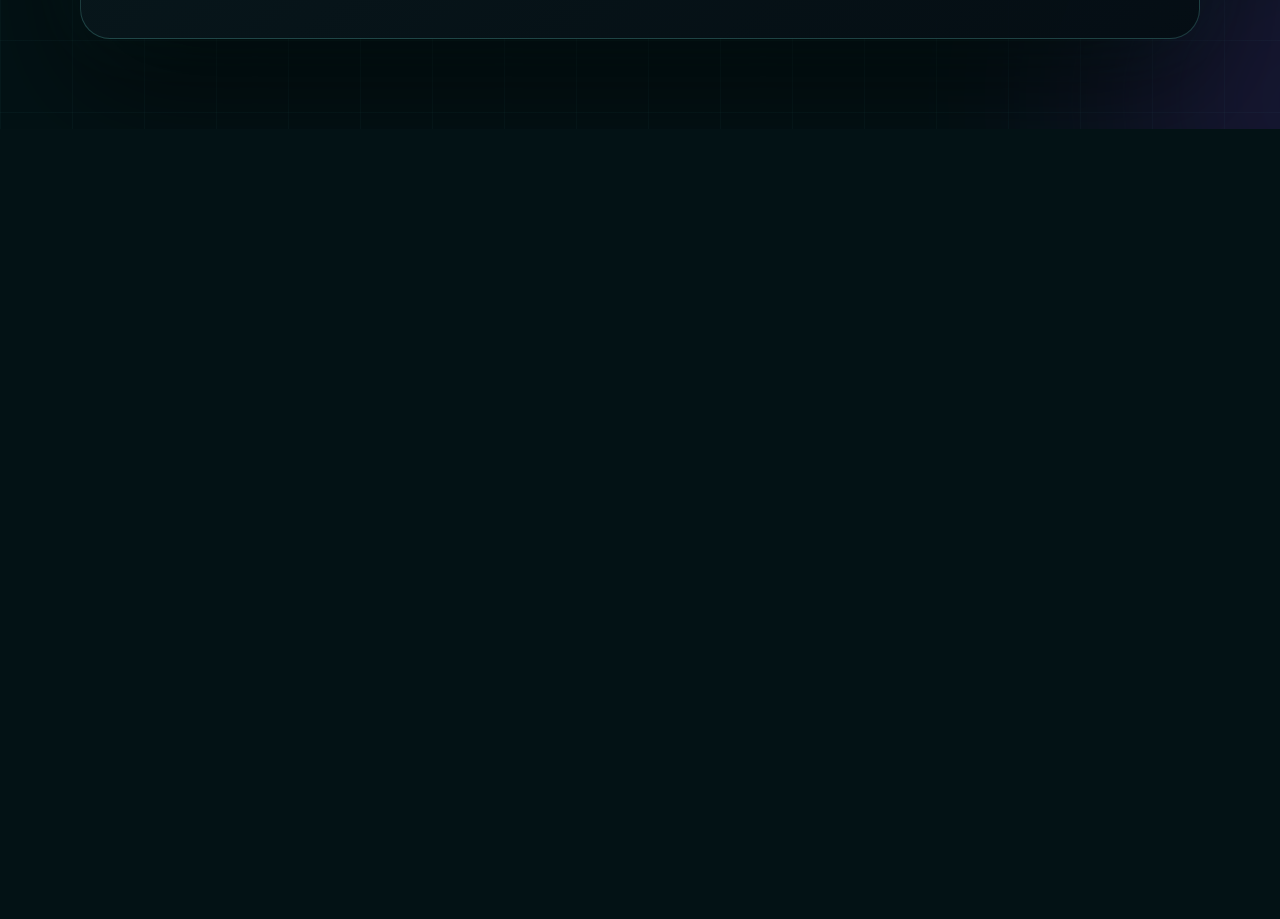
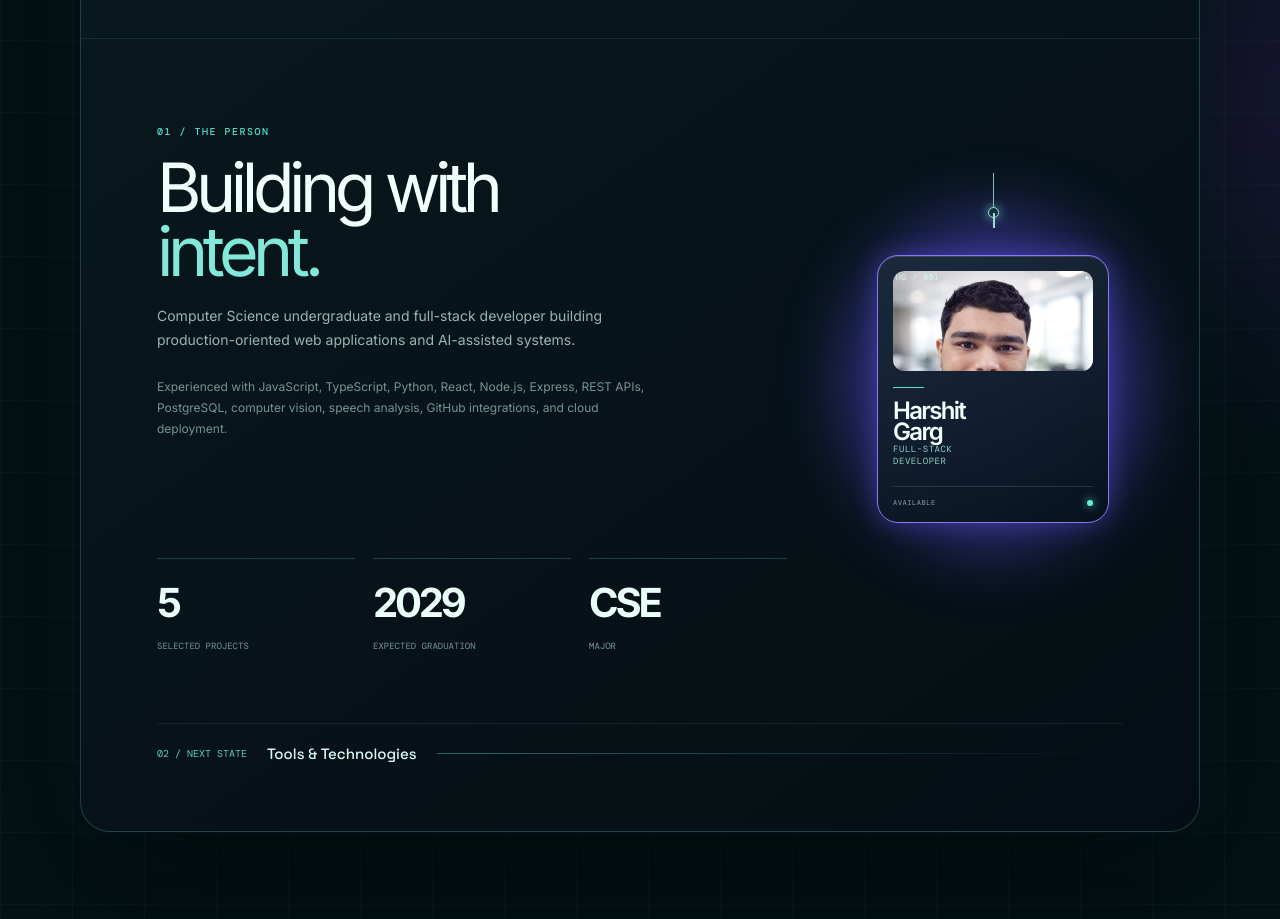
Before and after one commit to harshitgarg10042008-oss/portfolio, a React (Vite) app: page / in a window 1280 px wide. Shown: the part 1040-1959 px from the top of the page. Before the commit the page ends 1169 px from the top, so only its background shows below. Built offline with nearby package versions, Linux system fonts and the light colour scheme.

Commit message:
Add animated second profile state

```diff
--- a/src/App.jsx
+++ b/src/App.jsx
@@ -26,7 +26,7 @@ function ProgressiveBio() {
   return <p className="hero-lede progressive-bio" aria-label={bio}>{words.map((word, index) => <span key={`${word}-${index}`} className={index < visibleWords ? 'word-visible' : ''}>{word}{index < words.length - 1 ? ' ' : ''}</span>)}</p>;
 }
 
-function ProfileCard() {
+function ProfileCard({ hanging = false }) {
   const [activeGlow, setActiveGlow] = useState(0);
   const [pointer, setPointer] = useState({ x: 50, y: 50, active: false });
   const state = glowStates[activeGlow];
@@ -34,7 +34,7 @@ function ProfileCard() {
   return (
     <motion.button
       type="button"
-      className={`profile-wrap ${state.className} ${pointer.active ? 'profile-hovering' : ''}`}
+      className={`profile-wrap ${hanging ? 'profile-hanging' : ''} ${state.className} ${pointer.active ? 'profile-hovering' : ''}`}
       style={{ '--pointer-x': `${pointer.x}%`, '--pointer-y': `${pointer.y}%` }}
       onClick={() => setActiveGlow((current) => (current + 1) % glowStates.length)}
       onPointerMove={(event) => {
@@ -46,6 +46,7 @@ function ProfileCard() {
       transition={{ type: 'spring', stiffness: 220, damping: 19, mass: 0.55 }}
       aria-label={`Profile card. Hover to illuminate. Click to change ${state.label} glow.`}
     >
+      {hanging && <span className="hanger" aria-hidden="true"><i /><b /></span>}
       <span className="profile-card">
         <span className="card-topline"><span>HG / 001</span><span>●</span></span>
         <span className="photo-frame"><img src={profilePhoto} alt="Harshit Garg" /><span className="photo-glow" aria-hidden="true" /><span className="photo-sheen" aria-hidden="true" /></span>
@@ -81,6 +82,19 @@ function App() {
           </motion.div>
           <motion.div className="hero-card-stage" initial={{ opacity: 0, x: 30, scale: .9 }} animate={{ opacity: 1, x: 0, scale: 1 }} transition={{ duration: .8, delay: .35, ease: [0.23, 1, 0.32, 1] }}><ProfileCard /></motion.div>
         </section>
+        <motion.section className="about-state section-pad" id="about" initial="hidden" whileInView="visible" viewport={{ once: true, amount: .28 }}>
+          <div className="about-state-grid">
+            <div className="about-state-copy">
+              <motion.span className="eyebrow" variants={{ hidden: { opacity: 0, y: 14 }, visible: { opacity: 1, y: 0, transition: { delay: .38, duration: .4 } } }}>01 / THE PERSON</motion.span>
+              <motion.h2 variants={{ hidden: { opacity: 0, y: 18 }, visible: { opacity: 1, y: 0, transition: { delay: .54, duration: .48 } } }}>Building with<br /><em>intent.</em></motion.h2>
+              <motion.p className="about-state-lede" variants={{ hidden: { opacity: 0, y: 14 }, visible: { opacity: 1, y: 0, transition: { delay: .7, duration: .48 } } }}>Computer Science undergraduate and full-stack developer building production-oriented web applications and AI-assisted systems.</motion.p>
+              <motion.p className="about-state-detail" variants={{ hidden: { opacity: 0, y: 14 }, visible: { opacity: 1, y: 0, transition: { delay: .86, duration: .48 } } }}>Experienced with JavaScript, TypeScript, Python, React, Node.js, Express, REST APIs, PostgreSQL, computer vision, speech analysis, GitHub integrations, and cloud deployment.</motion.p>
+            </div>
+            <motion.div className="about-state-card-stage" variants={{ hidden: { opacity: 0, x: 22 }, visible: { opacity: 1, x: 0, transition: { delay: 1.02, duration: .65 } } }}><ProfileCard hanging /></motion.div>
+          </div>
+          <motion.div className="stats-row" variants={{ hidden: { opacity: 0, y: 18 }, visible: { opacity: 1, y: 0, transition: { delay: 1.15, duration: .55 } } }}>{personalInfo.stats.map((stat) => <div className="state-stat" key={stat.label}><strong>{stat.value}</strong><span>{stat.label}</span></div>)}</motion.div>
+          <motion.div className="tools-teaser" variants={{ hidden: { opacity: 0, y: 14 }, visible: { opacity: 1, y: 0, transition: { delay: 1.3, duration: .5 } } }}><span>02 / NEXT STATE</span><strong>Tools &amp; Technologies</strong><i /></motion.div>
+        </motion.section>
       </div>
     </main>
   );
--- a/src/index.css
+++ b/src/index.css
@@ -81,3 +81,22 @@ button { font: inherit; }
   .hero-only .hero { min-height: 680px; }
   .hero-only .outer-intro h1 span:nth-child(2) { font-size: .34em; }
 }
+
+/* Section 2 continuation state: compact profile/about composition inside the same shell. */
+.about-state { border-top: 1px solid rgba(140,229,218,.1); min-height: 680px; padding-top: 86px; padding-bottom: 68px; }
+.about-state-grid { display: grid; grid-template-columns: minmax(0, 1fr) 260px; align-items: start; gap: 70px; min-height: 430px; }
+.about-state-copy h2 { margin: 18px 0 20px; color: #effffc; font-size: clamp(42px, 5.4vw, 68px); letter-spacing: -.08em; line-height: .94; }
+.about-state-copy h2 em { color: #81e8da; font-style: normal; }
+.about-state-lede, .about-state-detail { max-width: 500px; color: #9ab5b2; font-size: 14px; line-height: 1.75; }
+.about-state-detail { margin-top: 23px; color: #759491; font-size: 12px; }
+.about-state-card-stage { position: relative; display: flex; justify-content: center; min-height: 365px; padding-top: 48px; perspective: 900px; }
+.profile-hanging { position: relative; }
+.profile-hanging .profile-card { margin-top: 40px; }
+.profile-hanging .hanger { position: absolute; top: 0; left: 50%; z-index: 3; width: 26px; height: 55px; transform: translateX(-50%); }
+.profile-hanging .hanger::before { content: ''; position: absolute; left: 13px; top: 0; width: 1px; height: 39px; background: #90b9b8; }
+.profile-hanging .hanger i { position: absolute; top: 34px; left: 8px; width: 11px; height: 11px; border: 1px solid #a3d9d6; border-radius: 50%; background: #15353c; box-shadow: 0 0 11px rgba(127,233,220,.8); }
+.profile-hanging .hanger b { position: absolute; top: 40px; left: 13px; width: 2px; height: 15px; background: #a3d9d6; }
+.stats-row { display: grid; grid-template-columns: repeat(3, 1fr); gap: 18px; max-width: 630px; margin-top: 3px; }
+.state-stat { padding-top: 14px; border-top: 1px solid rgba(135,224,215,.22); }.state-stat strong { display: block; color: #ebfffb; font-size: 40px; letter-spacing: -.08em; }.state-stat span { display: block; margin-top: 7px; color: #769895; font: 9px 'DM Mono', monospace; line-height: 1.5; text-transform: uppercase; }
+.tools-teaser { display: flex; align-items: center; gap: 20px; margin-top: 70px; padding-top: 20px; border-top: 1px solid rgba(140,229,218,.1); color: #5ecbc0; font: 10px 'DM Mono', monospace; }.tools-teaser strong { color: #d7f8f3; font: 500 15px 'Space Grotesk', sans-serif; }.tools-teaser i { display: block; flex: 1; height: 1px; background: linear-gradient(90deg, rgba(100,225,211,.4), transparent); }
+@media (max-width: 800px) { .about-state { min-height: 800px; padding-top: 64px; }.about-state-grid { grid-template-columns: 1fr; gap: 20px; }.about-state-card-stage { min-height: 350px; padding-top: 20px; }.stats-row { max-width: none; }.tools-teaser { margin-top: 55px; } }
```
